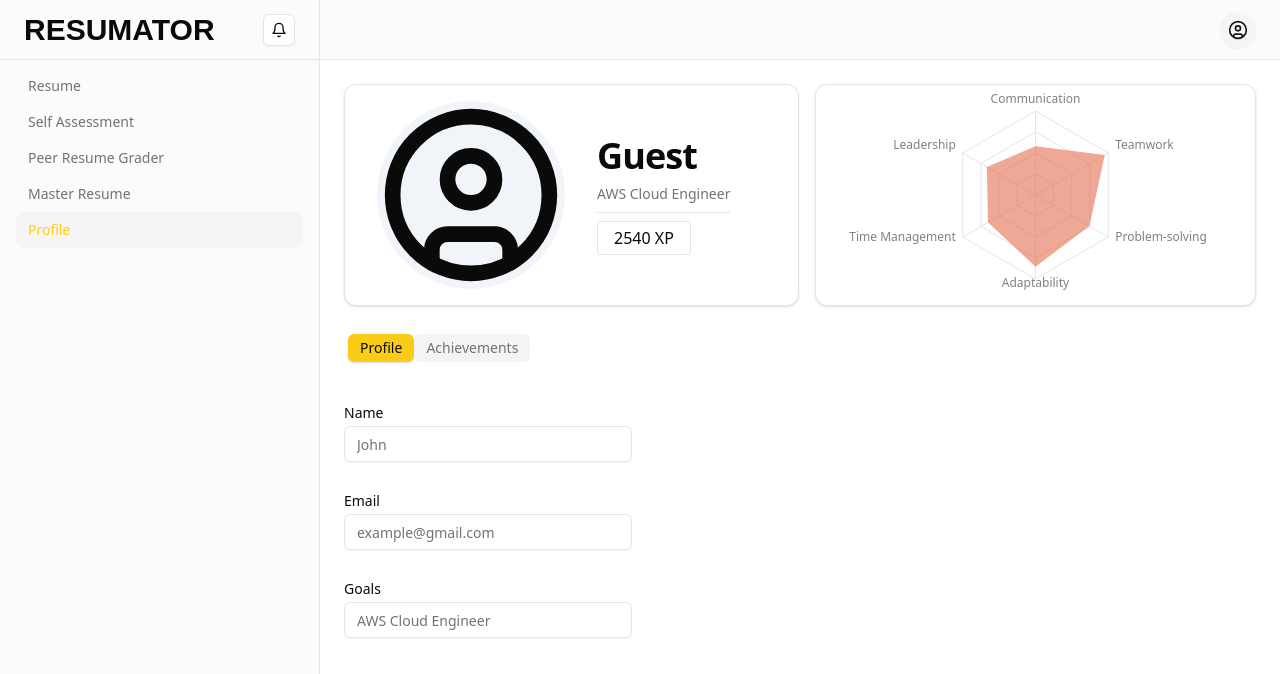
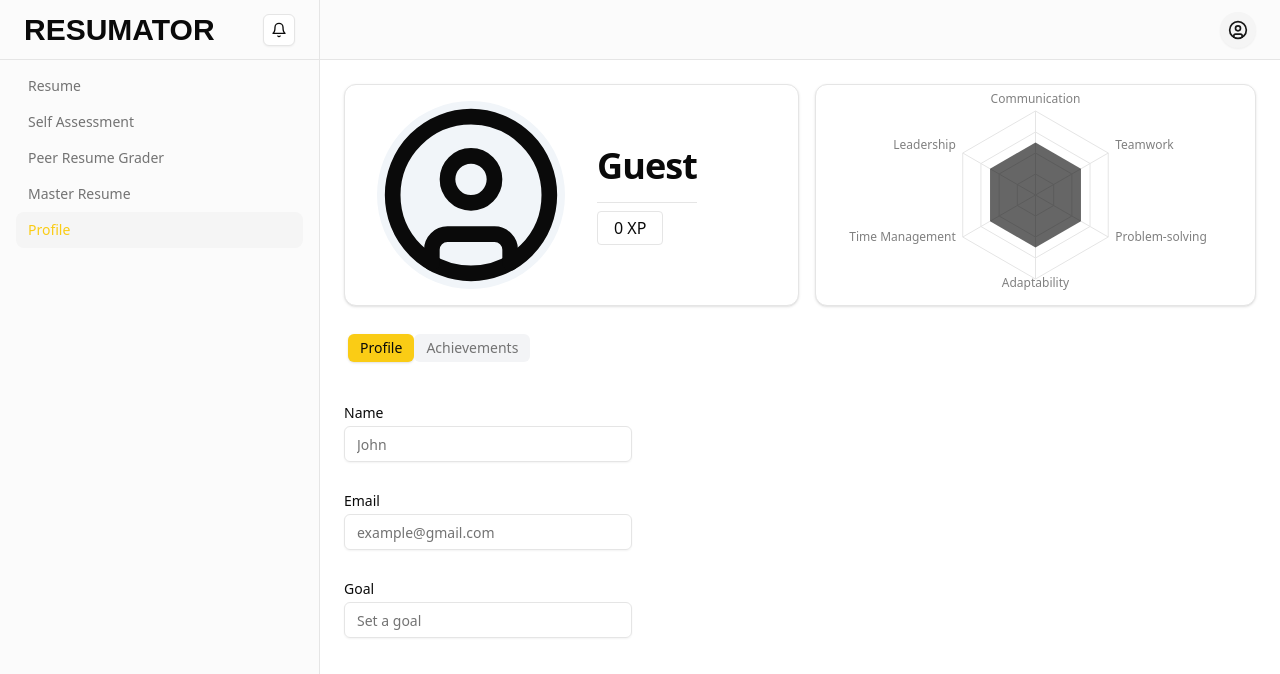
Before and after one commit to BennyWu1210/hack-the-valley, a Next.js app: page /profile in a window 1280 px wide. Shown: the top 674 px of the page. Built offline with nearby package versions, Linux system fonts and the light colour scheme; a web font is replaced by a local one.

Commit message:
Added global context for goals

```diff
--- a/app/GlobalContext.tsx
+++ b/app/GlobalContext.tsx
@@ -6,6 +6,7 @@ interface User {
   id: string;
   name: string;
   email: string;
+  goal: string;
 }
 
 interface GlobalContextType {
--- a/app/profile/page.tsx
+++ b/app/profile/page.tsx
@@ -47,17 +47,17 @@ import {
 } from "@/components/ui/chart"
 
 const chartData = [
-  { month: "Communication", desktop: 186 },
-  { month: "Teamwork", desktop: 305 },
-  { month: "Problem-solving", desktop: 237 },
-  { month: "Adaptability", desktop: 273 },
-  { month: "Time Management", desktop: 209 },
-  { month: "Leadership", desktop: 214 },
+  { skill: "Communication", score: 5 },
+  { skill: "Teamwork", score: 5 },
+  { skill: "Problem-solving", score: 5 },
+  { skill: "Adaptability", score: 5 },
+  { skill: "Time Management", score: 5 },
+  { skill: "Leadership", score: 5 },
 ]
 
 const chartConfig = {
-  desktop: {
-    label: "Desktop",
+  score: {
+    label: "score",
     color: "hsl(var(--chart-1))",
   },
 } satisfies ChartConfig
@@ -89,6 +89,7 @@ const page = () => {
     const {user, setUser} = useGlobalContext();
     const [nameInput, setNameInput] = React.useState(user?.name || '');
     const [emailInput, setEmailInput] = React.useState(user?.email || '');
+    const [goalInput, setGoalInput] = React.useState(user?.goal || '');
 
 
     // Handle input change for name
@@ -101,6 +102,11 @@ const page = () => {
     setEmailInput(e.target.value);
   };
 
+  // Handle input change for email
+  const handleGoalChange = (e) => {
+    setGoalInput(e.target.value);
+  };
+
   // Update user when "Enter" is pressed
   const handleKeyPress = (e) => {
     if (e.key === 'Enter') {
@@ -108,6 +114,7 @@ const page = () => {
         id: user?.id || '',  // Preserve the id or provide a default value
         name: nameInput,
         email: emailInput,
+        goal: goalInput,
       });
     }
   };
@@ -156,9 +163,9 @@ const page = () => {
                         </div>
                         <div className='flex flex-col justify-center gap-2'>
                             <CardTitle className='text-4xl'>{user?.name || 'Guest'}</CardTitle>
-                            <CardDescription>AWS Cloud Engineer</CardDescription>
+                            <CardDescription>{user?.goal || ""}</CardDescription>
                             <Separator/>
-                            <div className='border rounded-sm w-fit px-4 py-1'>2540 XP</div>
+                            <div className='border rounded-sm w-fit px-4 py-1'>0 XP</div>
                         </div>
                     </Card>
 
@@ -173,10 +180,10 @@ const page = () => {
                                     >
                                     <RadarChart data={chartData}>
                                         <ChartTooltip cursor={false} content={<ChartTooltipContent />} />
-                                        <PolarAngleAxis dataKey="month" />
+                                        <PolarAngleAxis dataKey="skill" />
                                         <PolarGrid />
                                         <Radar
-                                        dataKey="desktop"
+                                        dataKey="score"
                                         fill="var(--color-desktop)"
                                         fillOpacity={0.6}
                                         />
@@ -225,8 +232,16 @@ const page = () => {
                             </div>
 
                             <div className="grid w-96 items-center gap-1.5">
-                                <Label htmlFor="goal">Goals</Label>
-                                <Input className='w-72' type="email" id="email" placeholder="AWS Cloud Engineer" />
+                                <Label htmlFor="goal">Goal</Label>
+                                <Input
+                                className="w-72"
+                                type="text"
+                                id="goal"
+                                value={goalInput}
+                                onChange={handleGoalChange}
+                                onKeyDown={handleKeyPress}
+                                placeholder={user?.goal || "Set a goal"}
+                                />
                             </div>
                         </div>
 
```
